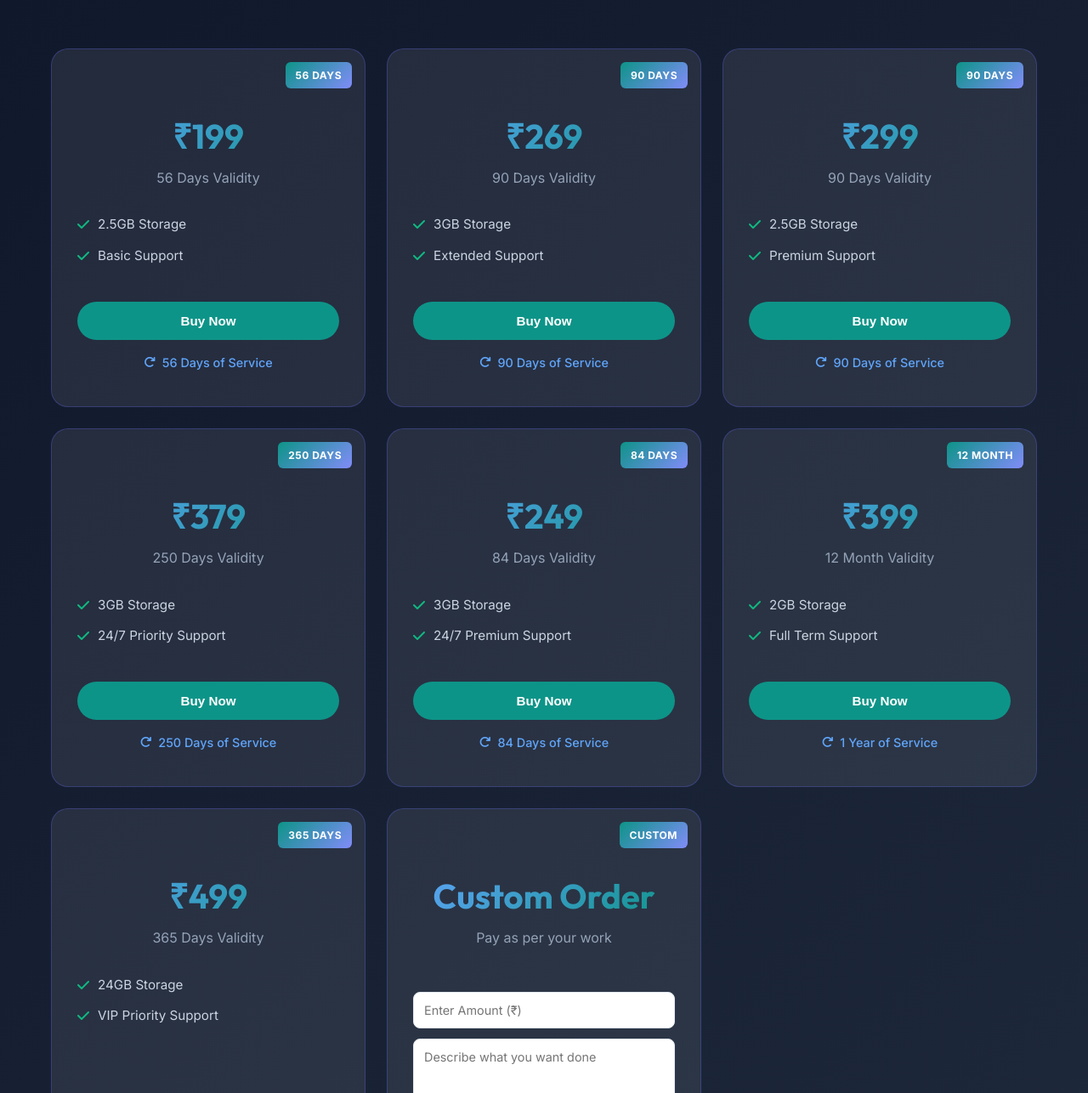
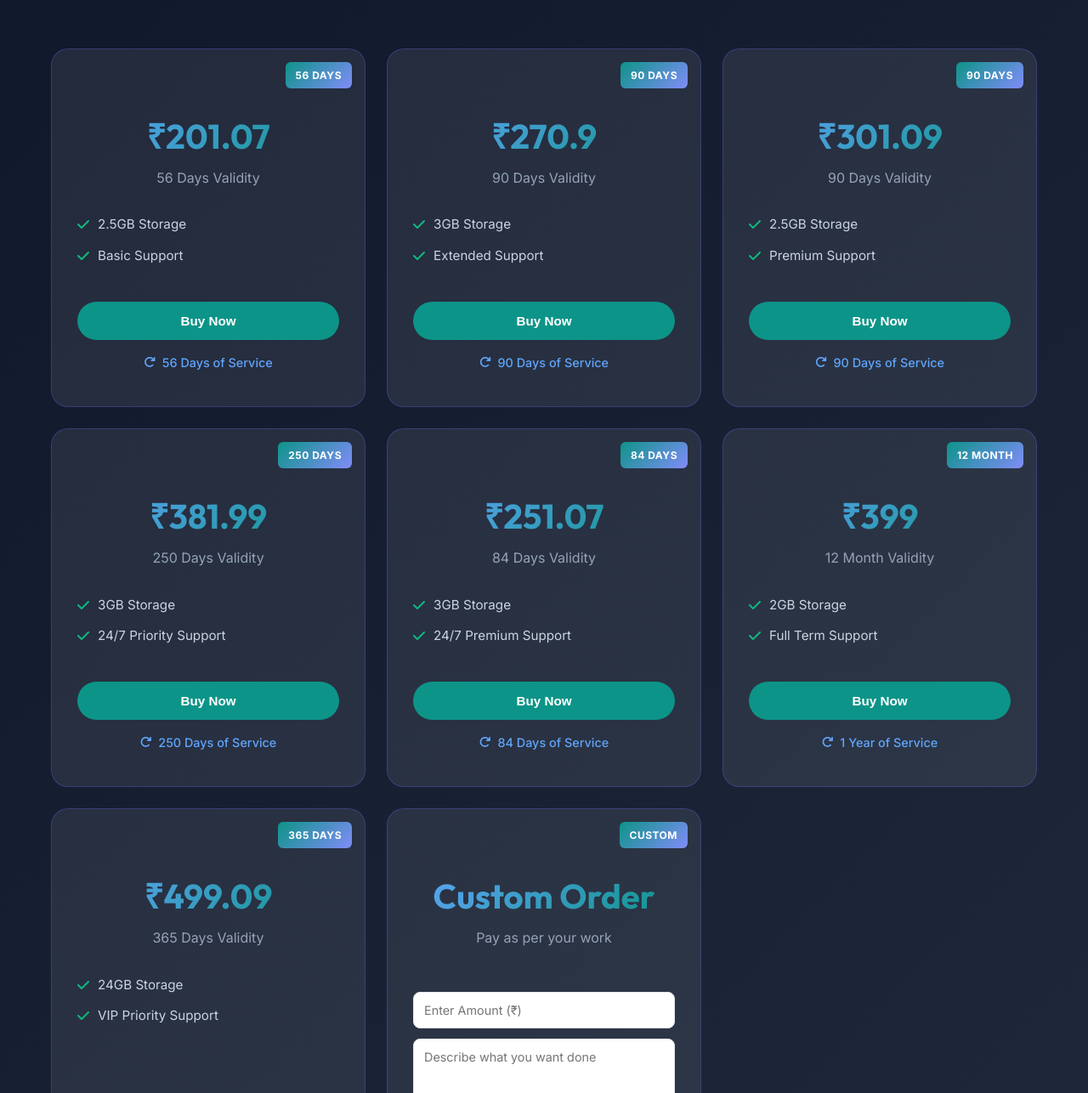
Before and after one commit to Sachin-Nishad/SN-CodeX-Studio, a plain HTML site: page index.html in a window 1280 px wide. Shown: the part 2364-3650 px from the top of the page at 85% size. Drawn offline with Linux system fonts and the light colour scheme; a script that the page names is missing.

Commit message:
Update index.html

```diff
--- a/index.html
+++ b/index.html
@@ -173,7 +173,7 @@
                 <!-- Plan 199 -->
                 <div class="web-design-plan">
                     <div class="plan-badge">56 DAYS</div>
-                    <h3>₹199</h3>
+                    <h3>₹201.07</h3>
                     <p class="plan-duration">56 Days Validity</p>
                     <ul class="plan-features">
                         <li><i class="fas fa-check"></i> 2.5GB Storage</li>
@@ -186,7 +186,7 @@
                 <!-- Plan 269 -->
                 <div class="web-design-plan">
                     <div class="plan-badge">90 DAYS</div>
-                    <h3>₹269</h3>
+                    <h3>₹270.9</h3>
                     <p class="plan-duration">90 Days Validity</p>
                     <ul class="plan-features">
                         <li><i class="fas fa-check"></i> 3GB Storage</li>
@@ -199,7 +199,7 @@
                 <!-- Plan 299 -->
                 <div class="web-design-plan">
                     <div class="plan-badge">90 DAYS</div>
-                    <h3>₹299</h3>
+                    <h3>₹301.09</h3>
                     <p class="plan-duration">90 Days Validity</p>
                     <ul class="plan-features">
                         <li><i class="fas fa-check"></i> 2.5GB Storage</li>
@@ -212,7 +212,7 @@
                 <!-- Plan 379 -->
                 <div class="web-design-plan">
                     <div class="plan-badge">250 DAYS</div>
-                    <h3>₹379</h3>
+                    <h3>₹381.99</h3>
                     <p class="plan-duration">250 Days Validity</p>
                     <ul class="plan-features">
                         <li><i class="fas fa-check"></i> 3GB Storage</li>
@@ -225,7 +225,7 @@
                 <!-- Plan 249 -->
                 <div class="web-design-plan">
                     <div class="plan-badge">84 DAYS</div>
-                    <h3>₹249</h3>
+                    <h3>₹251.07</h3>
                     <p class="plan-duration">84 Days Validity</p>
                     <ul class="plan-features">
                         <li><i class="fas fa-check"></i> 3GB Storage</li>
@@ -251,7 +251,7 @@
                 <!-- Plan 499 -->
                 <div class="web-design-plan">
                     <div class="plan-badge">365 DAYS</div>
-                    <h3>₹499</h3>
+                    <h3>₹499.09</h3>
                     <p class="plan-duration">365 Days Validity</p>
                     <ul class="plan-features">
                         <li><i class="fas fa-check"></i> 24GB Storage</li>
```
